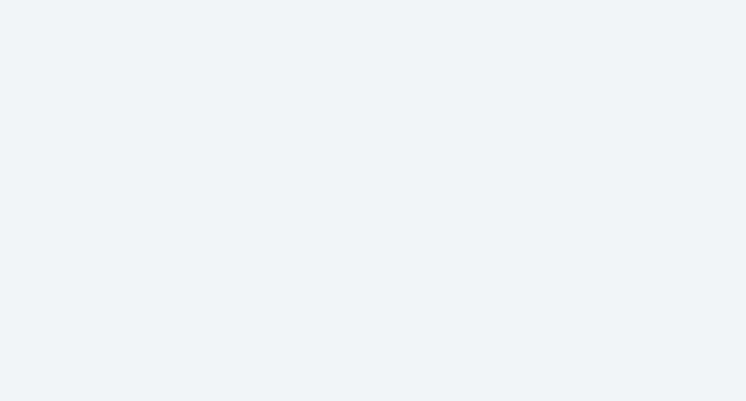
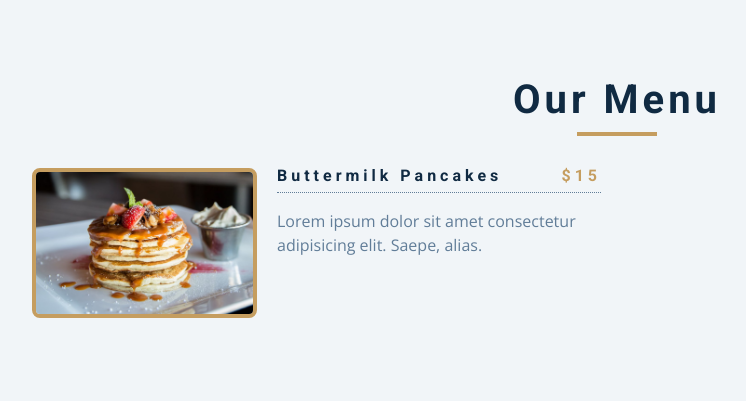
Before and after one commit to smit-1z/JS-Projects-, a plain HTML site: page 8-menu/index.html in a window 1280 px wide. Shown: the whole page, without its empty margins (23-769 px from the left). Drawn offline with nearby package versions, Linux system fonts and the light colour scheme.

Commit message:
Signed-off-by: Smit

```diff
--- a/8-menu/index.html
+++ b/8-menu/index.html
@@ -1,19 +1,43 @@
 <!DOCTYPE html>
 <html lang="en">
+
 <head>
   <meta charset="UTF-8" />
   <meta name="viewport" content="width=device-width, initial-scale=1.0" />
   <title>Starter</title>
   <!-- font-awesome -->
-    <link
-      rel="stylesheet"
-      href="https://cdnjs.cloudflare.com/ajax/libs/font-awesome/5.14.0/css/all.min.css"
-    />
+  <link rel="stylesheet" href="https://cdnjs.cloudflare.com/ajax/libs/font-awesome/5.14.0/css/all.min.css" />
   <!-- styles -->
   <link rel="stylesheet" href="styles.css" />
 </head>
+
 <body>
+  <section class="menu">
+    <!-- title -->
+    <div class="title">
+      <h2>Our Menu</h2>
+      <div class="underline"></div>
+    </div>
+    <!-- filter buttons -->
+    <!-- menu items -->
+    <div class="section-center">
+      <!-- single item start -->
+      <article class="menu-item">
+        <img src="menu-item.jpeg" class="photo">
+        <div class="item-info">
+          <header>
+            <h4>Buttermilk Pancakes</h4>
+            <h4 class="price">$15</h4>
+          </header>
+          <p class = "item-text">Lorem ipsum dolor sit amet consectetur adipisicing elit. Saepe, alias.</p>
+        </div>
+      </article>
+      <!-- end of single item  -->
+
+    </div>
+  </section>
   <!-- javascript -->
   <script src="app.js"></script>
 </body>
+
 </html>
```
Lines whose indentation alone changed are shown as unchanged.
